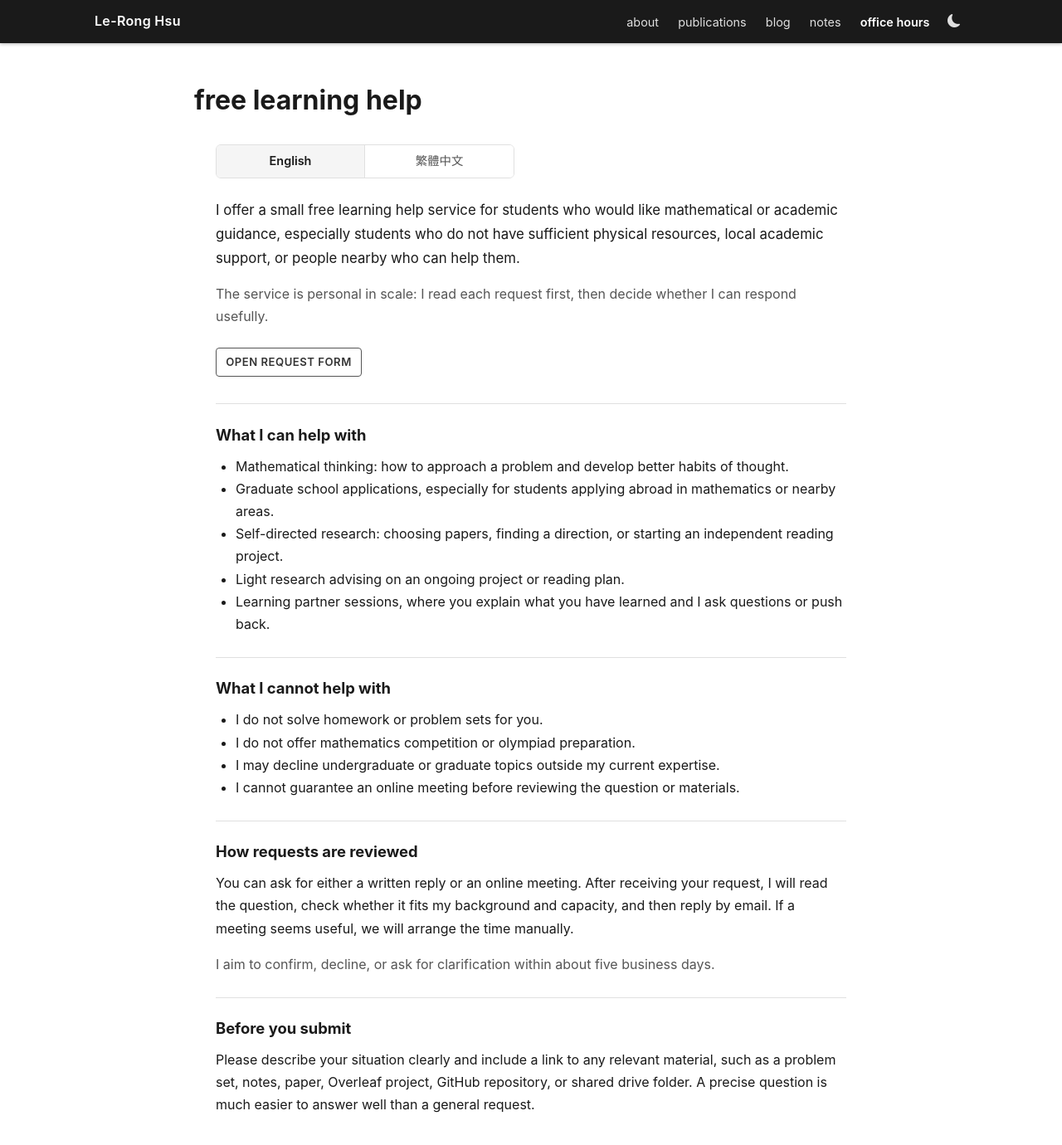
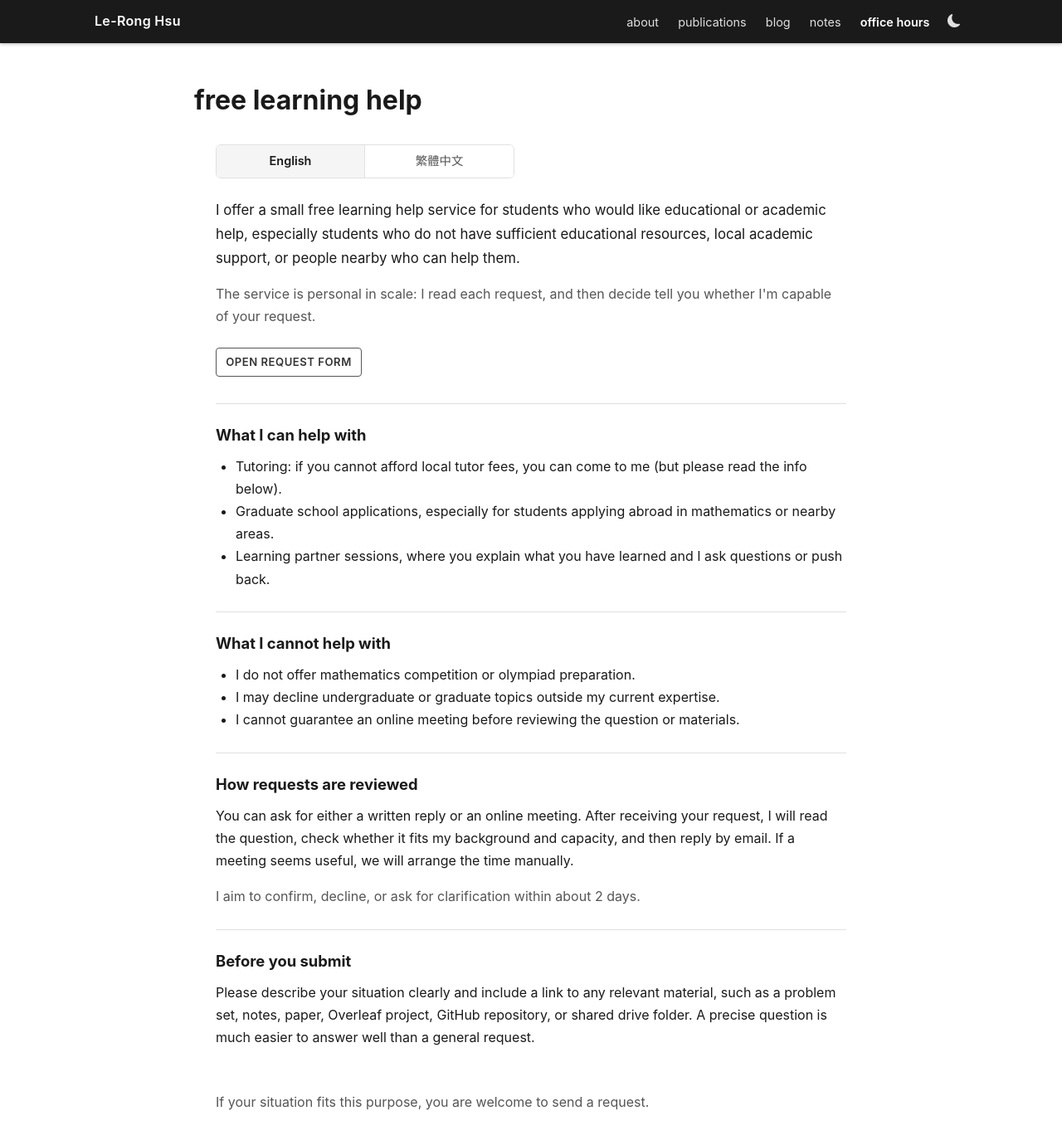
Before and after one commit to levi-hsu/levi-hsu.github.io, a Jekyll site: the page built from _pages/office-hours.md, in a window 1280 px wide and 1400 px high. Shown: the top 1380 px of the window at 83% size. Built offline with Jekyll 4.4.1, drawn with Linux system fonts in a browser that asks for light colours; some of the changed lines change nothing that is shown.

Commit message:
20260602-8

```diff
--- a/_pages/office-hours.md
+++ b/_pages/office-hours.md
@@ -12,11 +12,11 @@
 
   <div data-lang-panel="en">
     <p class="office-hours-intro">
-      I offer a small free learning help service for students who would like mathematical or academic guidance, especially students who do not have sufficient physical resources, local academic support, or people nearby who can help them.
+      I offer a small free learning help service for students who would like educational or academic help, especially students who do not have sufficient educational resources, local academic support, or people nearby who can help them.
     </p>
 
     <p class="office-hours-intro office-hours-intro-secondary">
-      The service is personal in scale: I read each request first, then decide whether I can respond usefully.
+      The service is personal in scale: I read each request, and then decide tell you whether I'm capable of your request.
     </p>
 
     <div class="office-hours-action office-hours-action-top">
@@ -26,10 +26,8 @@
     <section class="office-hours-section">
       <h2>What I can help with</h2>
       <ul>
-        <li>Mathematical thinking: how to approach a problem and develop better habits of thought.</li>
+        <li>Tutoring: if you cannot afford local tutor fees, you can come to me (but please read the info below).</li>
         <li>Graduate school applications, especially for students applying abroad in mathematics or nearby areas.</li>
-        <li>Self-directed research: choosing papers, finding a direction, or starting an independent reading project.</li>
-        <li>Light research advising on an ongoing project or reading plan.</li>
         <li>Learning partner sessions, where you explain what you have learned and I ask questions or push back.</li>
       </ul>
     </section>
@@ -37,7 +35,6 @@
     <section class="office-hours-section">
       <h2>What I cannot help with</h2>
       <ul>
-        <li>I do not solve homework or problem sets for you.</li>
         <li>I do not offer mathematics competition or olympiad preparation.</li>
         <li>I may decline undergraduate or graduate topics outside my current expertise.</li>
         <li>I cannot guarantee an online meeting before reviewing the question or materials.</li>
@@ -50,7 +47,7 @@
         You can ask for either a written reply or an online meeting. After receiving your request, I will read the question, check whether it fits my background and capacity, and then reply by email. If a meeting seems useful, we will arrange the time manually.
       </p>
       <p class="office-hours-note">
-        I aim to confirm, decline, or ask for clarification within about five business days.
+        I aim to confirm, decline, or ask for clarification within about 2 days.
       </p>
     </section>
 
@@ -68,11 +65,11 @@
 
   <div data-lang-panel="zh" hidden>
     <p class="office-hours-intro">
-      我提供一個小規模的免費學習協助服務，給希望獲得數學或學術方向建議的學生，尤其是身邊缺乏實體資源、在地學術支持，或缺少可以討論的人之學生。
+      為了幫助資源有限的同學，我提供完全免費的線上助學服務。如果您有現實上的困難使您無法得到及時的幫助，請填寫以下表格。
     </p>
 
     <p class="office-hours-intro office-hours-intro-secondary">
-      這是一個個人性質的服務：我會先閱讀每一份申請，再判斷我是否能提供有幫助的回應。
+      我會閱讀每一份申請，所以需要一些時間。不論你的要求是否成立，我都會回覆你。
     </p>
 
     <div class="office-hours-action office-hours-action-top">
@@ -82,31 +79,29 @@
     <section class="office-hours-section">
       <h2>我可以協助的方向</h2>
       <ul>
-        <li>數學思考：如何接近一個問題，以及如何培養更好的思考習慣。</li>
-        <li>研究所申請，特別是數學或相關領域的海外申請。</li>
-        <li>自主研究：選擇論文、尋找方向，或開始獨立閱讀計畫。</li>
-        <li>對正在進行的研究或閱讀計畫提供輕量建議。</li>
-        <li>學習夥伴形式：你說明自己學到的內容，我聆聽、提問，並給予回饋。</li>
+        <li>家教：如果你無法負擔高額的家教費用，我可以幫你 (但請先閱讀以下資訊)。</li>
+        <li>申請學校，特別是海外學校申請。</li>
+        <li>學習夥伴形式：你說明自己學到的內容，我會聆聽、提問，並給予回饋。</li>
       </ul>
     </section>
 
     <section class="office-hours-section">
       <h2>我無法協助的內容</h2>
       <ul>
-        <li>我不會代寫或直接解完作業、問題集。</li>
-        <li>我不提供數學競賽或奧林匹亞訓練。</li>
-        <li>若大學或研究所程度的主題超出我的能力範圍，我可能會婉拒。</li>
-        <li>在閱讀問題或材料之前，我無法保證能安排線上會議。</li>
+        <li>無法提供作業代寫。</li>
+        <li>無法提供數學競賽或奧林匹亞相關解題服務。</li>
+        <li>超出我能力範圍的大學或以上程度的習題。</li>
+        <li>在閱讀您提供的問題或教材前，我無法保證能安排線上會議。</li>
       </ul>
     </section>
 
     <section class="office-hours-section">
-      <h2>申請如何被審閱</h2>
+      <h2>申請如何審閱</h2>
       <p>
         你可以選擇書面回覆或線上會議。我收到申請後，會先閱讀問題，確認是否符合我的背景與目前能負擔的時間，再以 email 回覆。如果線上會議比較合適，我們會再另外協調時間。
       </p>
       <p class="office-hours-note">
-        我預計在約五個工作天內確認、婉拒，或詢問進一步資訊。
+        我預計在約兩個工作天內確認、婉拒，或詢問進一步資訊。
       </p>
     </section>
 
@@ -118,7 +113,7 @@
     </section>
 
     <p class="office-hours-note office-hours-closing">
-      如果你的情況符合這個服務的目的，歡迎送出申請。
+      如果你的情況符合上述要求，歡迎送出申請。
     </p>
   </div>
 </div>
```
Also changed, not shown: 4 other files.
